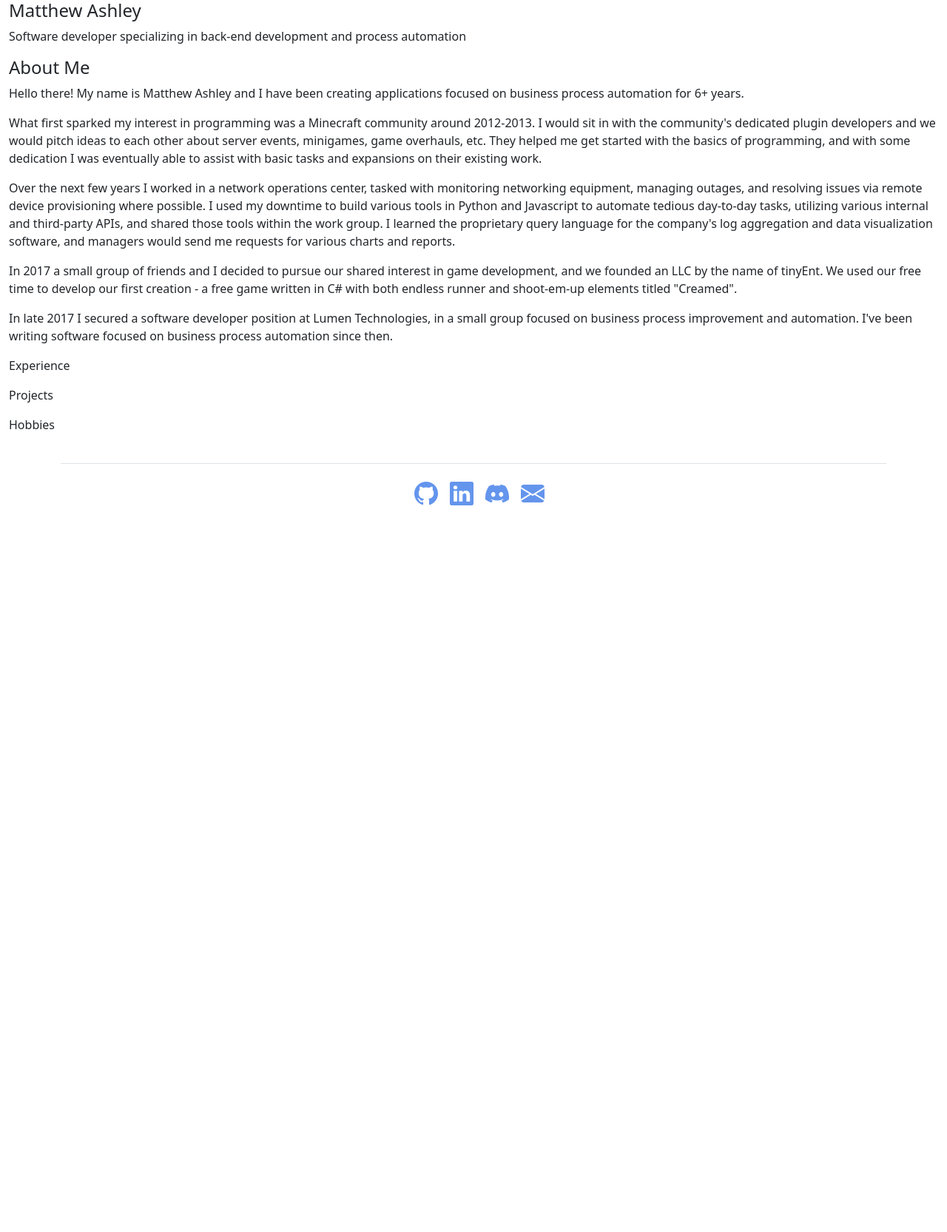
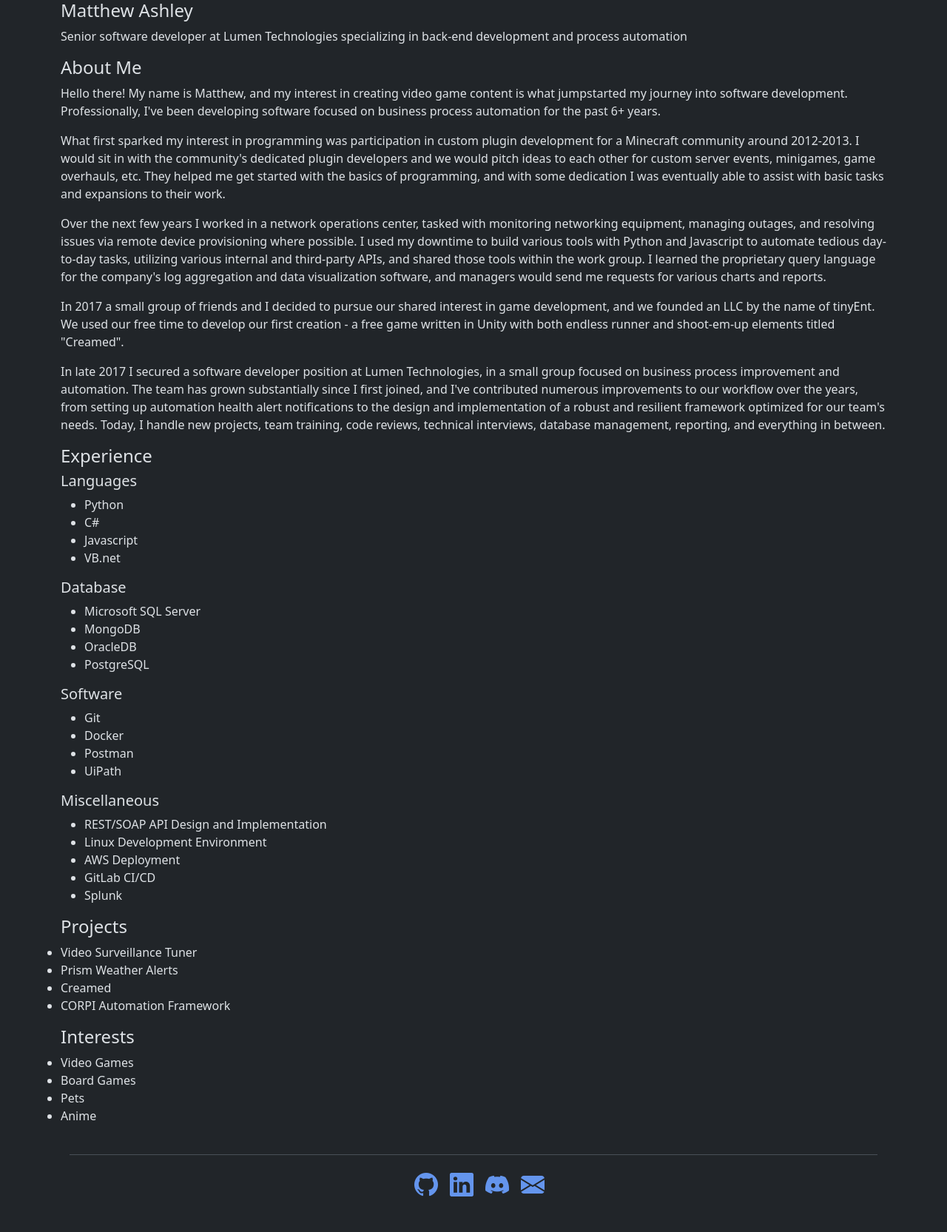
Before and after one commit to borkmaster12/borkfolio, a FastAPI app: page / in a window 1280 px wide. Shown: the whole page at 74% size. Before the commit the page ends 683 px from the top, so only its background shows below. Run offline with FastAPI, Linux system fonts and the light colour scheme.

Commit message:
WIP: Home page text content

```diff
--- a/src/app/main.py
+++ b/src/app/main.py
@@ -9,7 +9,7 @@
 app = FastAPI()
 app.include_router(index.router)
 
-app.mount("/static", StaticFiles(directory="src/app/static", html=True), name="static")
+app.mount("/static", StaticFiles(directory="src/app/static"), name="static")
 templates: Jinja2Templates = get_templates()
 
 
--- a/src/app/templates/index.html
+++ b/src/app/templates/index.html
@@ -1,5 +1,5 @@
 <!DOCTYPE html>
-<html>
+<html data-bs-theme="dark">
 
 <head>
   <meta charset='utf-8'>
@@ -16,70 +16,145 @@
 
   <main role="main">
 
-    <div class="container-fluid">
+    <div class="container">
 
       <div class="row">
+
         <h4>Matthew Ashley</h4>
-        <p>Software developer specializing in back-end development and process automation</p>
-      </div>
-
-      <div class="row">
-        <h4>About Me</h4>
-        <p>
-          Hello there! My name is Matthew Ashley and I have been creating applications focused on business process
-          automation for 6+ years.
-        </p>
 
         <p>
-          What first sparked my interest in programming was a Minecraft community around 2012-2013. I would sit in with
-          the
-          community's dedicated plugin developers and we would pitch ideas to each other about server events,
-          minigames, game overhauls, etc. They helped me get started with the basics of programming, and with some
-          dedication I was
-          eventually able to
-          assist with basic tasks and expansions on their existing work.
-        </p>
-
-        <p>
-          Over the next few years I worked in a network operations center, tasked with monitoring networking equipment,
-          managing outages, and resolving issues via remote device provisioning where possible. I used my downtime to
-          build
-          various tools in Python and
-          Javascript to automate tedious day-to-day tasks, utilizing various internal and third-party APIs, and shared
-          those tools within the work group. I learned the proprietary
-          query language for the company's log
-          aggregation and data visualization software, and managers would send me requests for various charts and
-          reports.
-        </p>
-
-        <p>
-          In 2017 a small group of friends and I decided to pursue our shared interest in game development, and we
-          founded an
-          LLC by the name of tinyEnt. We used our free time to develop our first creation - a free game written in C#
-          with both
-          endless
-          runner and shoot-em-up elements titled "Creamed".
-        </p>
-
-        <p>
-          In late 2017 I secured a software developer position at Lumen Technologies, in a small group focused on
-          business
-          process
-          improvement and automation. I've been writing software focused on business process automation since then.
+          Senior software developer at Lumen Technologies specializing in back-end development and process automation
         </p>
 
       </div>
 
       <div class="row">
-        <p>Experience</p>
+
+        <h4>About Me</h4>
+
+        <p>
+          Hello there! My name is Matthew, and my interest in creating video game content is what jumpstarted my
+          journey into software development. Professionally, I've been developing software focused on business process
+          automation for the past 6+ years.
+        </p>
+
+        <p>
+          What first sparked my interest in programming was participation in custom plugin development for a Minecraft
+          community around 2012-2013. I would sit in with the community's dedicated plugin developers and we would
+          pitch ideas to each other for custom server events, minigames, game overhauls, etc. They helped me get
+          started with the basics of programming, and with some dedication I was eventually able to assist with basic
+          tasks and expansions to their work.
+        </p>
+
+        <p>
+          Over the next few years I worked in a network operations center, tasked with monitoring networking
+          equipment, managing outages, and resolving issues via remote device provisioning where possible. I used my
+          downtime to build various tools with Python and Javascript to automate tedious day-to-day tasks, utilizing
+          various internal and third-party APIs, and shared those tools within the work group. I learned the
+          proprietary query language for the company's log aggregation and data visualization software, and managers
+          would send me requests for various charts and reports.
+        </p>
+
+        <p>
+          In 2017 a small group of friends and I decided to pursue our shared interest in game development, and we
+          founded an LLC by the name of tinyEnt. We used our free time to develop our first creation - a free game
+          written in Unity with both endless runner and shoot-em-up elements titled "Creamed".
+        </p>
+
+        <p>
+          In late 2017 I secured a software developer position at Lumen Technologies, in a small group focused on
+          business process improvement and automation. The team has grown substantially since I first joined, and I've
+          contributed numerous improvements to our workflow over the years, from setting up automation health
+          alert notifications to the design and implementation of a robust and resilient framework optimized for our
+          team's needs. Today, I handle new projects, team training, code reviews, technical interviews, database
+          management, reporting, and everything in between.
+        </p>
+
+      </div>
+
+
+      <div class="row">
+
+        <h4>Experience</h4>
+        <div class="col-12">
+
+          <h5>
+            Languages
+          </h5>
+          <ul>
+            <li>Python</li>
+            <li>C#</li>
+            <li>Javascript</li>
+            <li>VB.net</li>
+          </ul>
+
+        </div>
+
+        <div class="col-12">
+          <h5>
+            Database
+          </h5>
+          <ul>
+            <li>Microsoft SQL Server</li>
+            <li>MongoDB</li>
+            <li>OracleDB</li>
+            <li>PostgreSQL</li>
+          </ul>
+
+        </div>
+
+        <div class="col-12">
+          <h5>
+            Software
+          </h5>
+          <ul>
+            <li>Git</li>
+            <li>Docker</li>
+            <li>Postman</li>
+            <li>UiPath</li>
+          </ul>
+        </div>
+
+        <div class="col-12">
+
+          <h5>
+            Miscellaneous
+          </h5>
+
+          <ul>
+            <li>REST/SOAP API Design and Implementation</li>
+            <li>Linux Development Environment</li>
+            <li>AWS Deployment</li>
+            <li>GitLab CI/CD</li>
+            <li>Splunk</li>
+          </ul>
+
+        </div>
+
       </div>
 
       <div class="row">
-        <p>Projects</p>
+        <h4>Projects</h4>
+
+        <ul>
+          <li>Video Surveillance Tuner</li>
+          <li>Prism Weather Alerts</li>
+          <li>Creamed</li>
+          <li>CORPI Automation Framework</li>
+        </ul>
+
       </div>
 
       <div class="row">
-        <p>Hobbies</p>
+        <h4>Interests</h4>
+
+        <ul>
+          <li>Video Games</li>
+          <li>Board Games</li>
+          <li>Pets</li>
+          <li>Anime</li>
+        </ul>
+
       </div>
 
       <div class="container">
```
Also changed, not shown: src/app/templates/timeline.html (added, +109 -0 lines).
